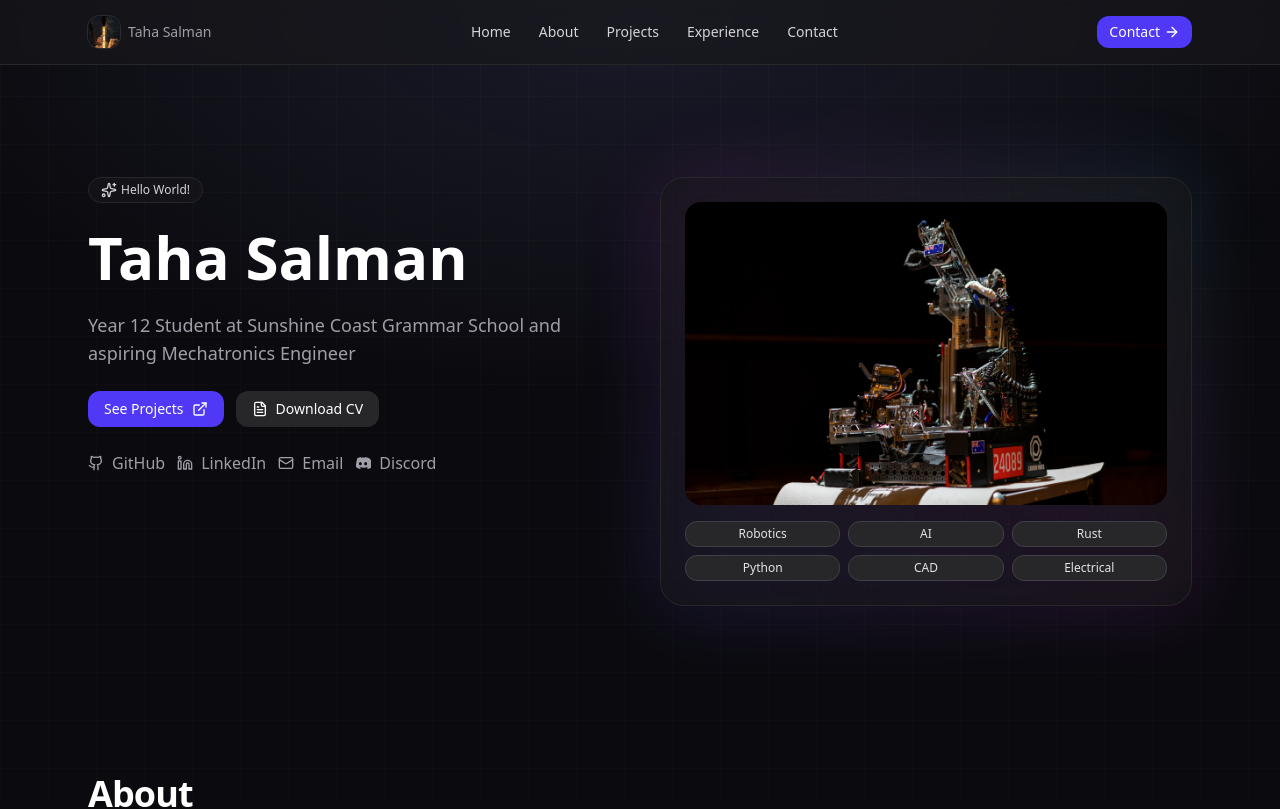
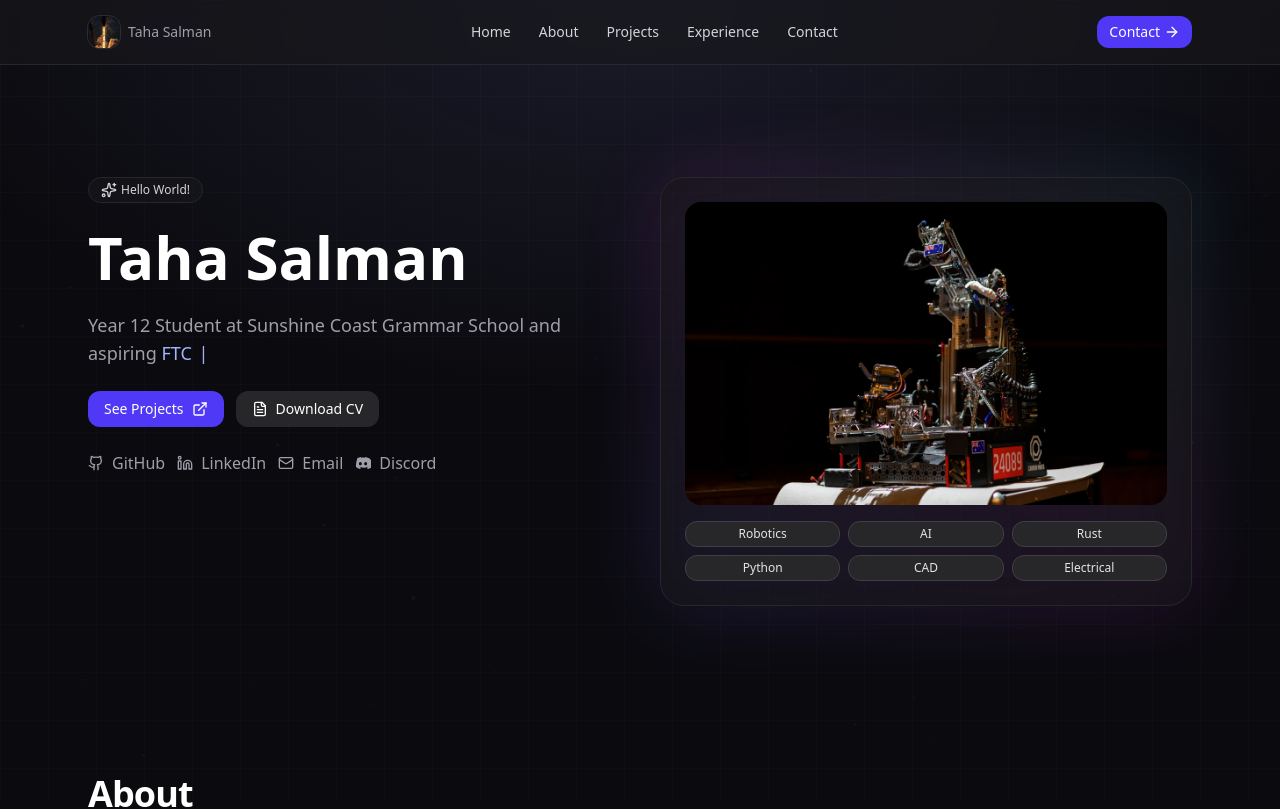
Before and after one commit to ParadoxIsCoding/paradoxiscoding.github.io, a React (Vite) app: page / in a window 1280 px wide. Shown: the top 809 px of the page. Built offline with nearby package versions, Linux system fonts and the light colour scheme.

Commit message:
Hero typing + particles

```diff
--- a/src/App.tsx
+++ b/src/App.tsx
@@ -1,3 +1,4 @@
+// src/App.tsx
 import { motion, type Variants } from "framer-motion";
 import {
   ArrowRight,
@@ -13,18 +14,132 @@
 import { Card, CardContent, CardHeader, CardTitle } from "./components/ui/card";
 import SkillsShowcase from "./components/SkillsShowcase";
 
-// Custom Discord icon (SVG)
+/* ----------------------------- Custom Icons ----------------------------- */
+// Simple Discord glyph so we don't add a new dependency
 const DiscordIcon = (props: React.SVGProps<SVGSVGElement>) => (
-  <svg
-    xmlns="http://www.w3.org/2000/svg"
-    viewBox="0 0 24 24"
-    fill="currentColor"
-    {...props}
-  >
+  <svg viewBox="0 0 24 24" fill="currentColor" aria-hidden="true" {...props}>
     <path d="M20.317 4.369a19.91 19.91 0 0 0-4.885-1.515.074.074 0 0 0-.078.037c-.21.375-.444.864-.608 1.249-1.844-.276-3.68-.276-5.486 0-.164-.4-.41-.874-.622-1.249a.077.077 0 0 0-.078-.037c-1.4.27-3.06.74-4.886 1.515a.07.07 0 0 0-.032.027C2.21 9.052 1.23 13.58 1.5 18.061a.08.08 0 0 0 .031.057 19.96 19.96 0 0 0 5.993 3.028.078.078 0 0 0 .084-.027c.462-.63.873-1.295 1.226-1.994a.076.076 0 0 0-.041-.104 13.14 13.14 0 0 1-1.872-.892.077.077 0 0 1-.008-.127c.126-.094.252-.192.372-.291a.074.074 0 0 1 .077-.01c3.927 1.793 8.18 1.793 12.061 0a.074.074 0 0 1 .078.009c.12.099.246.198.372.292a.077.077 0 0 1-.006.127 12.18 12.18 0 0 1-1.873.891.076.076 0 0 0-.04.105c.36.698.772 1.362 1.225 1.993a.077.077 0 0 0 .084.028 19.94 19.94 0 0 0 6.002-3.028.077.077 0 0 0 .03-.056c.5-8.173-1.287-12.665-5.384-13.665a.06.06 0 0 0-.032-.004zM8.02 15.51c-1.183 0-2.157-1.085-2.157-2.419 0-1.333.956-2.419 2.157-2.419 1.21 0 2.176 1.094 2.157 2.419 0 1.334-.956 2.419-2.157 2.419zm7.958 0c-1.183 0-2.157-1.085-2.157-2.419 0-1.333.955-2.419 2.157-2.419 1.21 0 2.176 1.094 2.157 2.419 0 1.334-.947 2.419-2.157 2.419z" />
   </svg>
 );
 
+/* ------------------------------ Typewriter ------------------------------ */
+import { useEffect, useMemo, useRef, useState } from "react";
+
+function Typewriter({
+  phrases,
+  speed = 55,
+  deleteSpeed = 35,
+  pause = 1200,
+}: {
+  phrases: string[];
+  speed?: number;
+  deleteSpeed?: number;
+  pause?: number;
+}) {
+  const [i, setI] = useState(0); // which phrase
+  const [text, setText] = useState("");
+  const [deleting, setDeleting] = useState(false);
+
+  const current = phrases[i % phrases.length];
+
+  useEffect(() => {
+    let t: number;
+    if (!deleting && text.length < current.length) {
+      t = window.setTimeout(() => setText(current.slice(0, text.length + 1)), speed);
+    } else if (!deleting && text.length === current.length) {
+      t = window.setTimeout(() => setDeleting(true), pause);
+    } else if (deleting && text.length > 0) {
+      t = window.setTimeout(() => setText(current.slice(0, text.length - 1)), deleteSpeed);
+    } else if (deleting && text.length === 0) {
+      setDeleting(false);
+      setI((p) => p + 1);
+    }
+    return () => clearTimeout(t);
+  }, [text, deleting, current, speed, deleteSpeed, pause]);
+
+  return (
+    <span className="text-indigo-300">
+      {text}
+      <span className="ml-0.5 inline-block w-[1ch] animate-pulse">|</span>
+    </span>
+  );
+}
+
+/* ---------------------------- Particles Canvas --------------------------- */
+function ParticlesBG({
+  count = 60,
+}: {
+  count?: number;
+}) {
+  const ref = useRef<HTMLCanvasElement>(null);
+  const particles = useRef<
+    { x: number; y: number; vx: number; vy: number; r: number; a: number }[]
+  >([]);
+
+  const resize = () => {
+    const c = ref.current;
+    if (!c) return;
+    const dpr = Math.max(1, window.devicePixelRatio || 1);
+    c.width = Math.floor(window.innerWidth * dpr);
+    c.height = Math.floor(window.innerHeight * dpr);
+    c.style.width = "100%";
+    c.style.height = "100%";
+    const ctx = c.getContext("2d");
+    if (ctx) ctx.scale(dpr, dpr);
+  };
+
+  useEffect(() => {
+    resize();
+    particles.current = Array.from({ length: count }).map(() => ({
+      x: Math.random() * window.innerWidth,
+      y: Math.random() * window.innerHeight,
+      vx: (Math.random() - 0.5) * 0.25,
+      vy: (Math.random() - 0.5) * 0.25,
+      r: Math.random() * 1.6 + 0.4,
+      a: Math.random() * 0.5 + 0.1,
+    }));
+
+    const c = ref.current!;
+    const ctx = c.getContext("2d")!;
+    let raf = 0;
+
+    const loop = () => {
+      ctx.clearRect(0, 0, window.innerWidth, window.innerHeight);
+      ctx.fillStyle = "rgba(180, 180, 255, 0.25)";
+      particles.current.forEach((p) => {
+        p.x += p.vx;
+        p.y += p.vy;
+        if (p.x < -10) p.x = window.innerWidth + 10;
+        if (p.x > window.innerWidth + 10) p.x = -10;
+        if (p.y < -10) p.y = window.innerHeight + 10;
+        if (p.y > window.innerHeight + 10) p.y = -10;
+        ctx.globalAlpha = p.a;
+        ctx.beginPath();
+        ctx.arc(p.x, p.y, p.r, 0, Math.PI * 2);
+        ctx.fill();
+      });
+      ctx.globalAlpha = 1;
+      raf = requestAnimationFrame(loop);
+    };
+
+    raf = requestAnimationFrame(loop);
+    window.addEventListener("resize", resize);
+    return () => {
+      cancelAnimationFrame(raf);
+      window.removeEventListener("resize", resize);
+    };
+  }, [count]);
+
+  return (
+    <canvas
+      ref={ref}
+      className="pointer-events-none fixed inset-0 z-0 opacity-40"
+      aria-hidden="true"
+    />
+  );
+}
+
+/* --------------------------------- Motion -------------------------------- */
 const container: Variants = {
   hidden: { opacity: 0 },
   show: { opacity: 1, transition: { staggerChildren: 0.08 } },
@@ -97,9 +212,19 @@
     if (el) el.scrollIntoView({ behavior: "smooth", block: "start" });
   };
 
+  /* phrases for the hero’s animated subtitle */
+  const phrases = useMemo(
+    () => [
+      "Mechatronics Engineer",
+      "Robotics Champion",
+      "FTC Competitor",
+    ],
+    []
+  );
+
   return (
     <div className="min-h-screen bg-[#0B0B0F] text-zinc-200 antialiased">
-      {/* Background accents */}
+      {/* Background accents + particles */}
       <div className="pointer-events-none fixed inset-0 z-0">
         <div className="absolute inset-0 bg-[radial-gradient(60%_50%_at_50%_0%,rgba(120,119,198,0.15),rgba(0,0,0,0))]" />
         <div
@@ -111,6 +236,7 @@
           }}
         />
       </div>
+      <ParticlesBG count={70} />
 
       {/* Navbar */}
       <header className="sticky top-0 z-50 backdrop-blur supports-[backdrop-filter]:bg-zinc-900/60 border-b border-zinc-800">
@@ -165,9 +291,13 @@
             <h1 className="mt-4 text-4xl md:text-6xl font-extrabold leading-tight text-white">
               Taha Salman
             </h1>
-            <p className="mt-4 text-lg text-zinc-400 max-w-xl">
-              Year 12 Student at Sunshine Coast Grammar School and aspiring Mechatronics Engineer
+
+            {/* Animated subtitle */}
+            <p className="mt-4 text-lg text-zinc-400 max-w-2xl">
+              Year 12 Student at Sunshine Coast Grammar School and aspiring{" "}
+              <Typewriter phrases={phrases} />
             </p>
+
             <div className="mt-6 flex flex-wrap items-center gap-3">
               <Button onClick={() => scrollTo("projects")} className="rounded-xl">
                 See Projects <ExternalLink className="ml-2 h-4 w-4" />
@@ -235,9 +365,7 @@
         <div className="grid md:grid-cols-3 gap-6">
           <Card className="rounded-2xl">
             <CardHeader>
-              <CardTitle className="text-white text-lg">
-                APOC Championship 2025
-              </CardTitle>
+              <CardTitle className="text-white text-lg">APOC Championship 2025</CardTitle>
             </CardHeader>
             <CardContent className="text-zinc-400">
               1<sup>st</sup> in the Asia Pacific Open Championships with my Team 20489
@@ -300,6 +428,7 @@
             </CardContent>
           </Card>
 
+          {/* placeholders */}
           <Card className="group rounded-2xl overflow-hidden">
             <div className="relative">
               <div className="aspect-video bg-zinc-800/60 group-hover:scale-[1.01] transition-transform" />
@@ -397,10 +526,7 @@
 
           <div className="rounded-2xl border border-zinc-800 bg-zinc-900/50 p-6">
             <p className="text-zinc-400">Prefer email? Reach me at:</p>
-            <a
-              href="mailto:Tahasalman.9t@gmail.com"
-              className="mt-2 inline-flex items-center gap-2 text-white"
-            >
+            <a href="mailto:Tahasalman.9t@gmail.com" className="mt-2 inline-flex items-center gap-2 text-white">
               <Mail className="h-4 w-4" /> Tahasalman.9t@gmail.com
             </a>
             <div className="mt-6 flex items-center gap-4">
@@ -436,12 +562,8 @@
       {/* Footer */}
       <footer className="relative z-10 border-t border-zinc-800 py-10">
         <div className="max-w-6xl mx-auto px-6 flex flex-col md:flex-row items-center justify-between gap-4">
-          <p className="text-sm text-zinc-500">
-            © {new Date().getFullYear()} Taha Salman. All rights reserved.
-          </p>
-          <div className="text-xs text-zinc-500">
-            Built with React + Tailwind + Framer Motion.
-          </div>
+          <p className="text-sm text-zinc-500">© {new Date().getFullYear()} Taha Salman. All rights reserved.</p>
+          <div className="text-xs text-zinc-500">Built with React + Tailwind + Framer Motion.</div>
         </div>
       </footer>
     </div>
```
Also changed, not shown: 5 other files (tests, documents, lock files or other folders).
